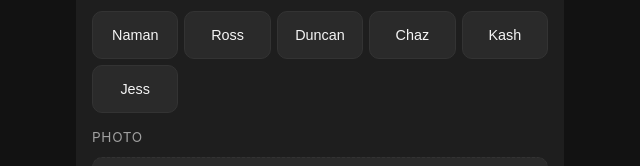
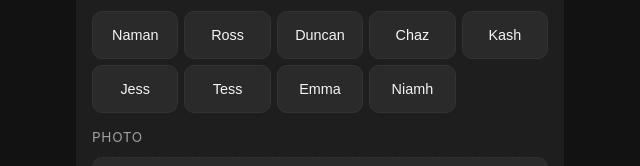
Before and after one commit to j-simian/drinktrackr, a React (Vite) app: page / in a window 1280 px wide. Shown: the part 200-366 px from the top of the page, without its empty margins (320-960 px from the left). Built offline with nearby package versions, Linux system fonts and the light colour scheme.

Commit message:
add Tess, Emma, and Niamh to the people roster
Extends PEOPLE with three more names, assigns chart colours for the new
entries, and updates the squad-goals / daysWithAllFive / roundOfFive
tests so they cover the full roster.

```diff
--- a/src/StatsPage.tsx
+++ b/src/StatsPage.tsx
@@ -38,6 +38,9 @@ const PERSON_COLOR: Record<Person, string> = {
   Chaz: "#10b981",
   Kash: "#f97316",
   Jess: "#a78bfa",
+  Tess: "#ec4899",
+  Emma: "#06b6d4",
+  Niamh: "#84cc16",
 };
 
 type Filter = "Everyone" | Person;
--- a/src/types.ts
+++ b/src/types.ts
@@ -5,6 +5,9 @@ export const PEOPLE = [
   "Chaz",
   "Kash",
   "Jess",
+  "Tess",
+  "Emma",
+  "Niamh",
 ] as const;
 export type Person = (typeof PEOPLE)[number];
 
```
Also changed, not shown: 2 other files (tests, documents, lock files or other folders).
